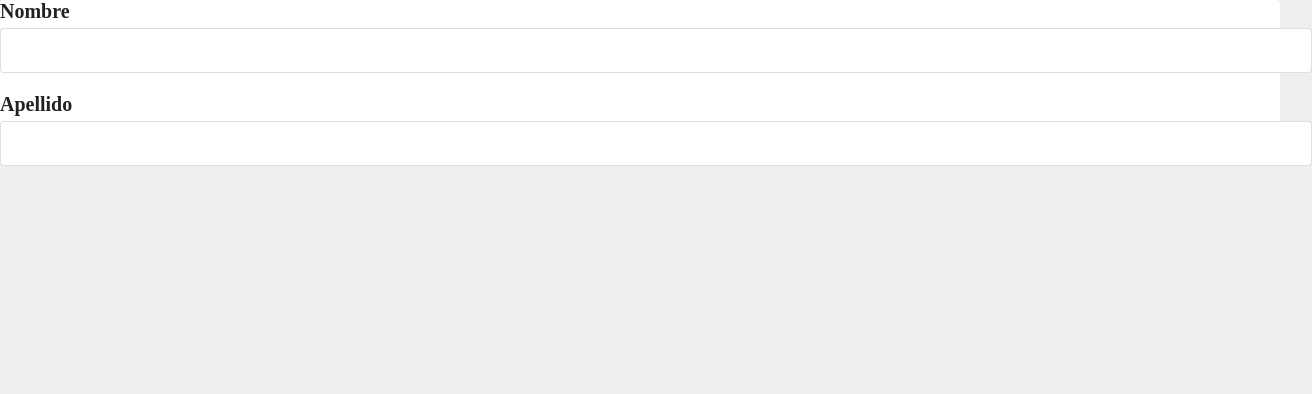
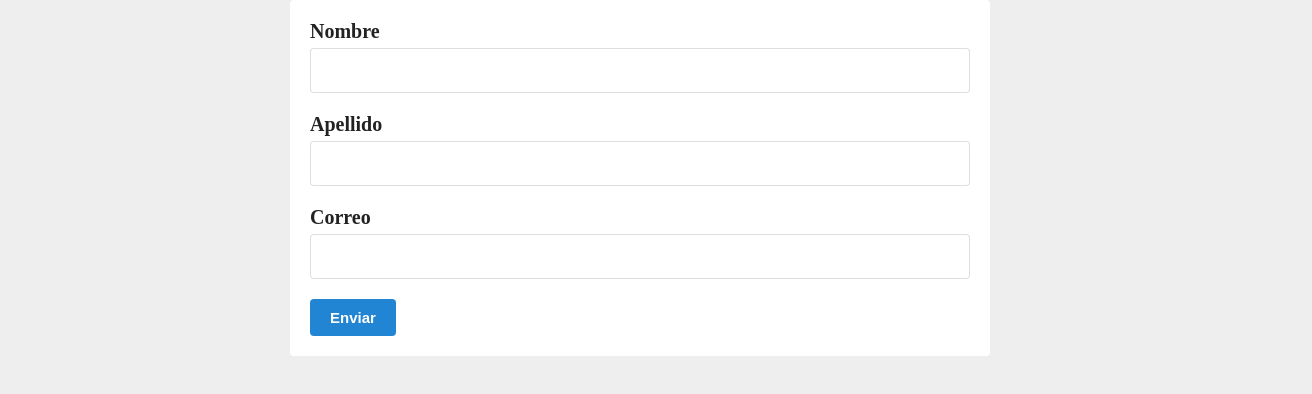
Before and after one commit to Rubenmt93/React-Gestor-de-usuarios, a React (Create React App) app: page / in a window 1280 px wide. Shown: the top 394 px of the page, 1312 px wide, since content can reach past the window. Built offline with nearby package versions, Linux system fonts and the light colour scheme.

Commit message:
Container y burtron components

```diff
--- a/src/App.js
+++ b/src/App.js
@@ -1,22 +1,20 @@
 import useFormulario from './hooks/useFormulario'
 import Input from './components/Input'
 import Card from './components/Card'
-
+import Container from './components/Container'
+import Button from  './components/Button'
 function App() {
 
-  const [formulario, handleChange] = useFormulario({name:'',lastname:''})
-
-  // const[formulario, setFormulario]= useState({name: ''})
-  //   const handleChange= (e) => {
-  //       setFormulario({
-  //                   ...formulario,
-  //                   [e.target.name]: e.target.value
-  //       })
-  //   }
-
+  const [formulario, handleChange] = useFormulario({
+                                                      name:'',
+                                                      lastname:'',
+                                                      email:''
+                                                    })
   console.log(formulario);
   return (
+    <Container>
       <Card>
+        <div style={{padding:20}}>
           <form>
             <Input  label="Nombre"
                     name="name"
@@ -28,8 +26,17 @@ function App() {
                     value={formulario.lastname}
                     onChange={handleChange}/>
 
+            <Input  label="Correo"
+                    name="email"
+                    value={formulario.email}
+                    onChange={handleChange}/>
+            <Button>Enviar</Button>
           </form>
+        </div>
+
       </Card>
+    </Container>
+
 
   );
 }
--- /dev/null
+++ b/src/components/Button.css
@@ -0,0 +1,14 @@
+.button{
+    transition: all 0.5s ease;
+    background-color: #2185D3;
+    border-radius: 4px;
+    color: #fff;
+    border: none;
+    padding: 10px 20px;
+    font-weight: 700;
+    font-size: 15px;
+    cursor: pointer;
+}
+.button:hover{
+    background-color: #18527e;
+}
--- /dev/null
+++ b/src/components/Button.js
@@ -0,0 +1,11 @@
+import React from 'react'
+import './Button.css'
+const Button = ({children}) => {
+  return (
+    <button className='button'>
+       {children}
+    </button>
+  )
+}
+
+export default Button
--- /dev/null
+++ b/src/components/Container.css
@@ -0,0 +1,5 @@
+.container{
+    width: 700px;
+    margin-left: auto;
+    margin-right: auto;
+}
--- /dev/null
+++ b/src/components/Container.js
@@ -0,0 +1,11 @@
+import React from 'react'
+import './Container.css'
+const Container = ({children}) => {
+  return (
+    <div className='container'>
+        {children}
+    </div>
+  )
+}
+
+export default Container
--- a/src/components/Input.css
+++ b/src/components/Input.css
@@ -17,4 +17,5 @@
     color:#222;
     border-radius: 4px;
     width: 100%;
+    box-sizing: border-box;
 }
```
Lines whose indentation alone changed are shown as unchanged.
